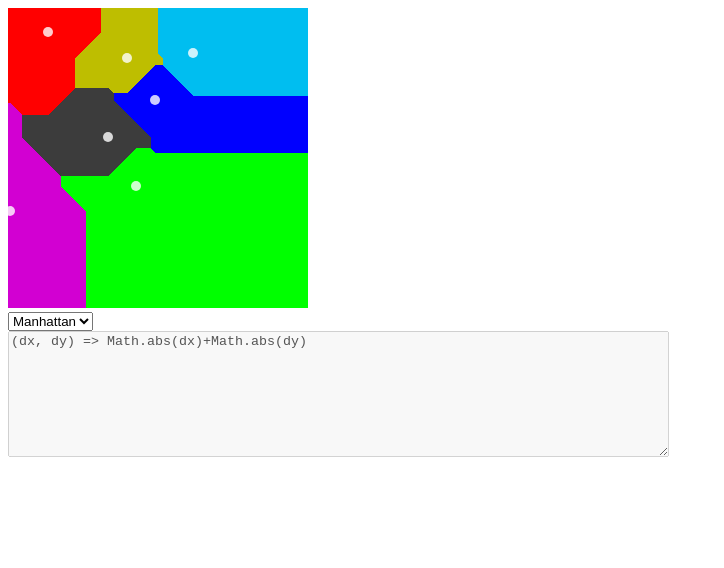
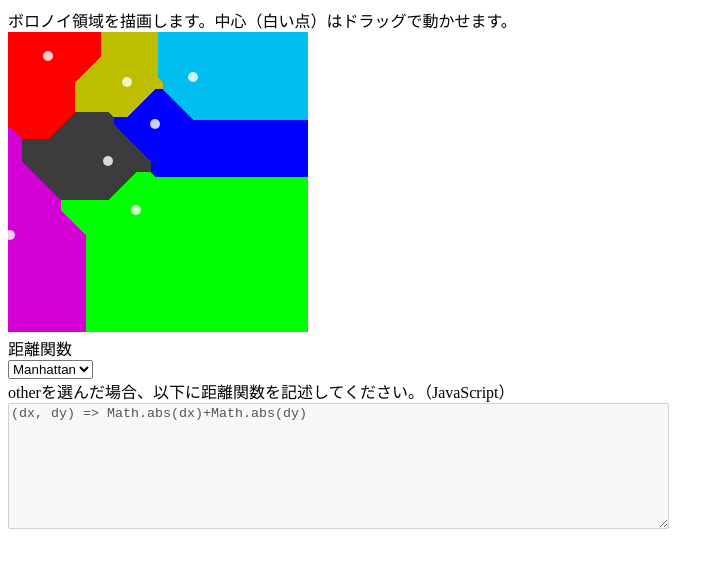
Before and after one commit to hedalu244/Voronoi, a plain HTML site: page index.html in a window 1280 px wide. Shown: the whole page, without its empty margins (0-724 px from the left). Drawn offline with Linux system fonts and the light colour scheme.

Commit message:
Update index.html

```diff
--- a/index.html
+++ b/index.html
@@ -1,17 +1,20 @@
 <!DOCTYPE html>
-<html lang="en" dir="ltr">
+<html lang="jp" dir="ltr">
   <head>
     <meta charset="utf-8">
     <title>Voronoi</title>
     <script src="main.js" charset="utf-8"></script>
   </head>
   <body>
+    ボロノイ領域を描画します。中心（白い点）はドラッグで動かせます。<br>
     <canvas id="canvas" width="300" height="300"></canvas><br>
+    距離関数<br>
     <select id="distance-select">
       <option value="manhattan">Manhattan</option>
       <option value="euclid">Euclid</option>
       <option value="other">other</option>
     </select><br>
+    otherを選んだ場合、以下に距離関数を記述してください。（JavaScript）<br>
     <textarea id="distance-function" rows="8" cols="80" disabled></textarea>
   </body>
 </html>
```
